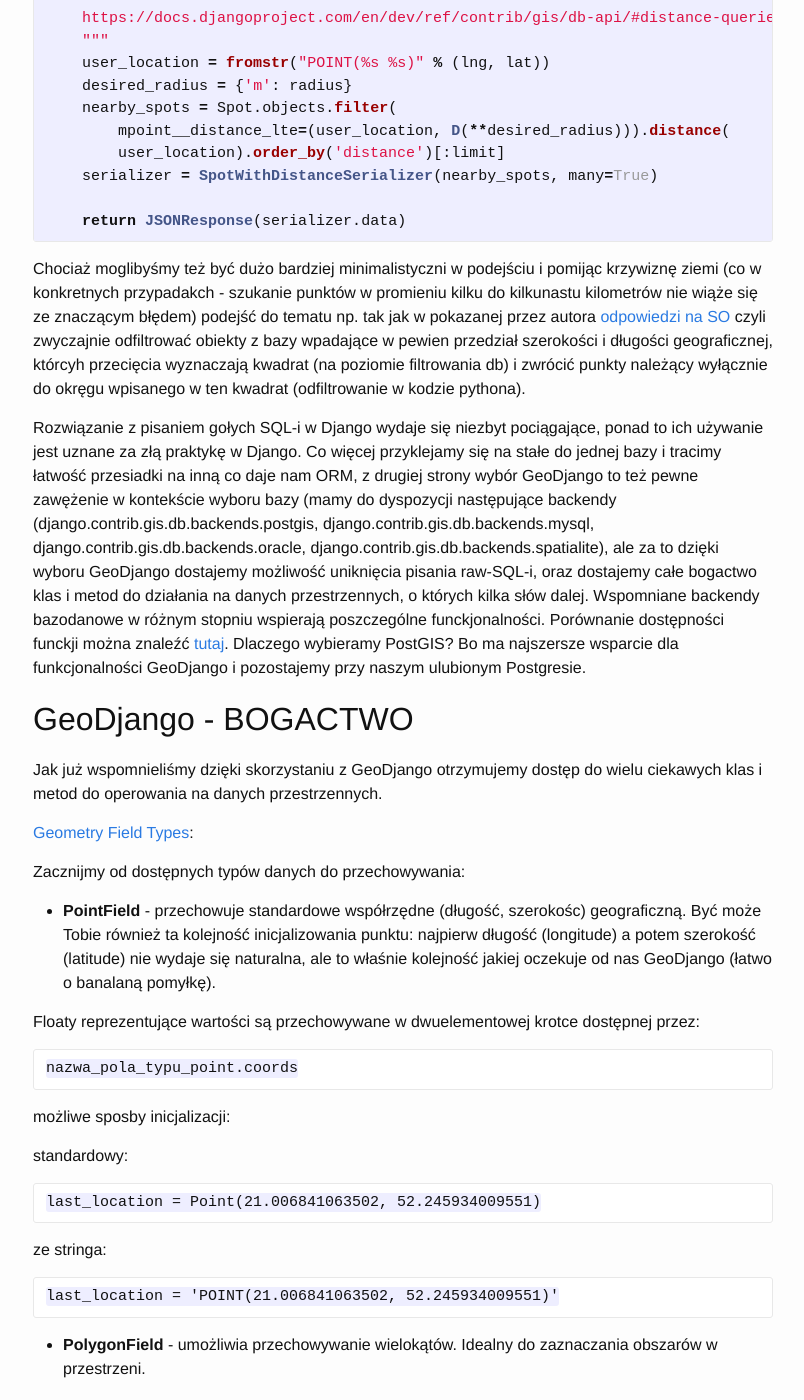
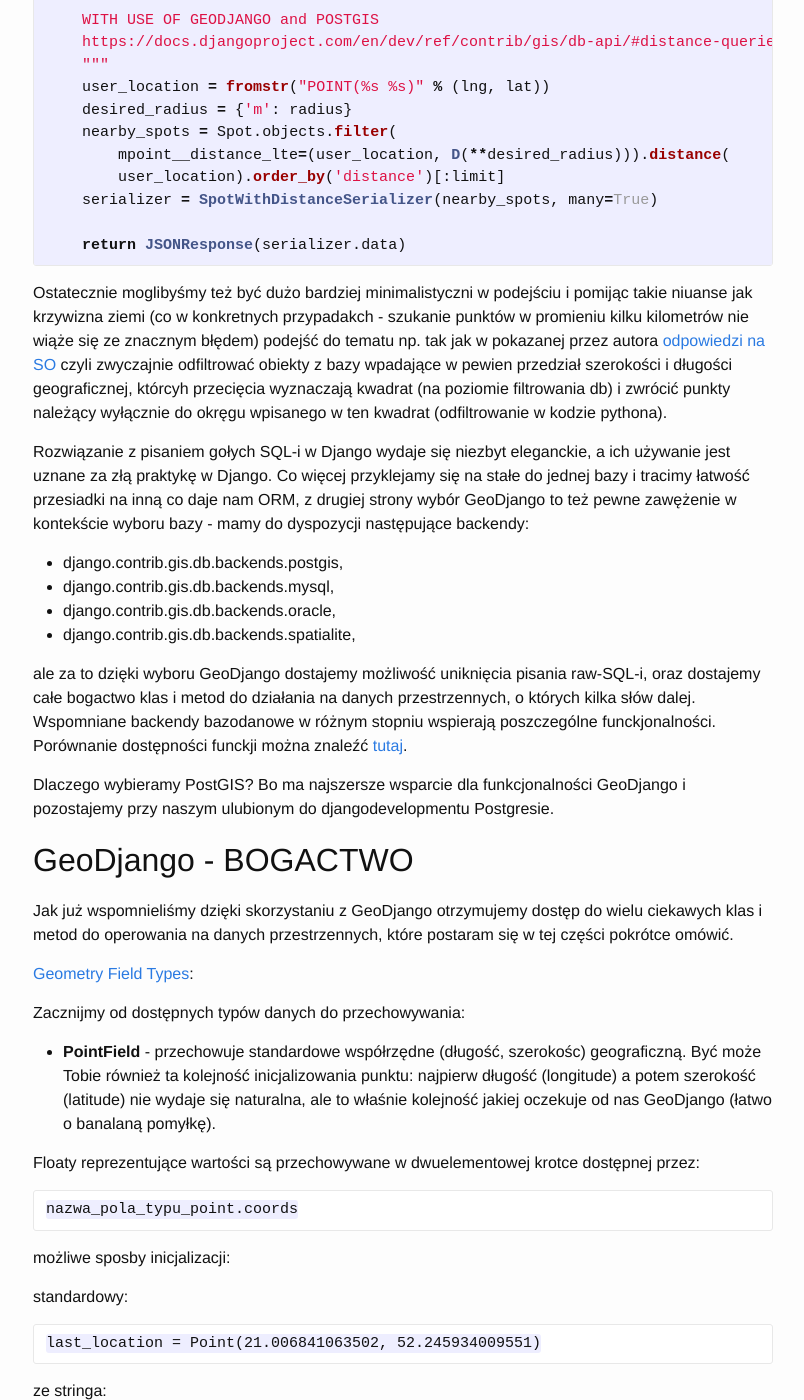
Before and after one commit to f4ww4z/andilabs.github.io, a Jekyll site: the page built from _posts/2014-12-14-postgis-geodjango.markdown, in a window 1280 px wide and 1400 px high, scrolled down 1428 px. Shown: the whole window, without its empty margins (237-1041 px from the left). Built offline with Jekyll 4.4.1, drawn with Linux system fonts in a browser that asks for light colours; some of the changed text lies outside the part shown.

Commit message:
corrections

```diff
--- a/_posts/2014-12-14-postgis-geodjango.markdown
+++ b/_posts/2014-12-14-postgis-geodjango.markdown
@@ -67,15 +67,24 @@ def nearby_spots_postgis(request, lat, lng, radius=5000, limit=50):
     return JSONResponse(serializer.data)
 {% endhighlight %}
 
-Chociaż moglibyśmy też być dużo bardziej minimalistyczni w podejściu i pomijąc krzywiznę ziemi (co w konkretnych przypadakch - szukanie punktów w promieniu kilku do kilkunastu kilometrów nie wiąże się ze znaczącym błędem) podejść do tematu np. tak jak w pokazanej przez autora [odpowiedzi na SO](http://stackoverflow.com/questions/17682201/how-to-filter-a-django-model-with-latitude-and-longitude-coordinates-that-fall-w/21429344#21429344) czyli zwyczajnie odfiltrować obiekty z bazy wpadające w pewien przedział szerokości i długości geograficznej, którcyh przecięcia wyznaczają kwadrat (na poziomie filtrowania db) i zwrócić punkty należący wyłącznie do okręgu wpisanego w ten kwadrat (odfiltrowanie w kodzie pythona).
+Ostatecznie moglibyśmy też być dużo bardziej minimalistyczni w podejściu i pomijąc takie niuanse jak krzywizna ziemi (co w konkretnych przypadakch - szukanie punktów w promieniu kilku kilometrów nie wiąże się ze znacznym błędem) podejść do tematu np. tak jak w pokazanej przez autora [odpowiedzi na SO](http://stackoverflow.com/questions/17682201/how-to-filter-a-django-model-with-latitude-and-longitude-coordinates-that-fall-w/21429344#21429344) czyli zwyczajnie odfiltrować obiekty z bazy wpadające w pewien przedział szerokości i długości geograficznej, którcyh przecięcia wyznaczają kwadrat (na poziomie filtrowania db) i zwrócić punkty należący wyłącznie do okręgu wpisanego w ten kwadrat (odfiltrowanie w kodzie pythona).
 
-Rozwiązanie z pisaniem gołych SQL-i w Django wydaje się niezbyt pociągające, ponad to ich używanie  jest uznane za złą praktykę w Django. Co więcej przyklejamy się na stałe do jednej bazy i tracimy łatwość przesiadki na inną co daje nam ORM, z drugiej strony wybór GeoDjango to też pewne zawężenie w kontekście wyboru bazy (mamy do dyspozycji następujące backendy (django.contrib.gis.db.backends.postgis, django.contrib.gis.db.backends.mysql, django.contrib.gis.db.backends.oracle, django.contrib.gis.db.backends.spatialite), ale za to dzięki wyboru GeoDjango dostajemy możliwość uniknięcia pisania raw-SQL-i, oraz dostajemy całe bogactwo klas i metod do działania na danych przestrzennych, o których kilka słów dalej.
-Wspomniane backendy bazodanowe w różnym stopniu wspierają poszczególne funckjonalności. Porównanie dostępności funckji można znaleźć [tutaj](https://docs.djangoproject.com/en/dev/ref/contrib/gis/db-api/#compatibility-tables). Dlaczego wybieramy PostGIS? Bo ma najszersze wsparcie dla funkcjonalności GeoDjango i pozostajemy przy naszym ulubionym Postgresie.
+Rozwiązanie z pisaniem gołych SQL-i w Django wydaje się niezbyt eleganckie, a ich używanie  jest uznane za złą praktykę w Django. Co więcej przyklejamy się na stałe do jednej bazy i tracimy łatwość przesiadki na inną co daje nam ORM, z drugiej strony wybór GeoDjango to też pewne zawężenie w kontekście wyboru bazy - mamy do dyspozycji następujące backendy:
+
+* django.contrib.gis.db.backends.postgis,
+* django.contrib.gis.db.backends.mysql,
+* django.contrib.gis.db.backends.oracle,
+* django.contrib.gis.db.backends.spatialite,
+
+ale za to dzięki wyboru GeoDjango dostajemy możliwość uniknięcia pisania raw-SQL-i, oraz dostajemy całe bogactwo klas i metod do działania na danych przestrzennych, o których kilka słów dalej.
+Wspomniane backendy bazodanowe w różnym stopniu wspierają poszczególne funckjonalności. Porównanie dostępności funckji można znaleźć [tutaj](https://docs.djangoproject.com/en/dev/ref/contrib/gis/db-api/#compatibility-tables).
+
+Dlaczego wybieramy PostGIS? Bo ma najszersze wsparcie dla funkcjonalności GeoDjango i pozostajemy przy naszym ulubionym do djangodevelopmentu Postgresie.
 
 GeoDjango - BOGACTWO
 --------------------
 
-Jak już wspomnieliśmy dzięki skorzystaniu z GeoDjango otrzymujemy dostęp do wielu ciekawych klas i metod do operowania na danych przestrzennych.
+Jak już wspomnieliśmy dzięki skorzystaniu z GeoDjango otrzymujemy dostęp do wielu ciekawych klas i metod do operowania na danych przestrzennych, które postaram się w tej części pokrótce omówić.
 
 [Geometry Field Types](https://docs.djangoproject.com/en/dev/ref/contrib/gis/model-api/#django.contrib.gis.db.models.GeometryField):
 
@@ -454,7 +483,7 @@ def fetch_fuckfinder_proposals_for(request, nick_of_finder, current_latitude, cu
     return Response(serializer.data)
 {% endhighlight %}
 
-Użycie paginacji wydaje się być niezwykle sensowne w przedstawionym problemie. Nawet ktoś bardzo zdeterminowany nie będzie chciał (w stanie) przejrzeć ponad 89,5k wyników. Przy paginacji ustawionej na 20 wyników udaje nam się zejśc z rozmiaru do drobnych 5KB a czas oczeikwania na odpowiedź wynosi poniżej 2 sekund!
+Użycie paginacji wydaje się być niezwykle sensowne w przedstawionym problemie. Nawet ktoś bardzo zdeterminowany nie będzie chciał (w stanie) przejrzeć ponad 89,5k wyników!!! Przy paginacji ustawionej na 20 wyników udaje nam się zejśc z rozmiaru do drobnych 5KB a czas oczeikwania na odpowiedź wynosi poniżej 2 sekund!
 
 Response zyskuje postać:
 {% highlight json %}
```
Also changed, not shown: other parts of _posts/2014-12-14-postgis-geodjango.markdown (+37 -17 lines).
